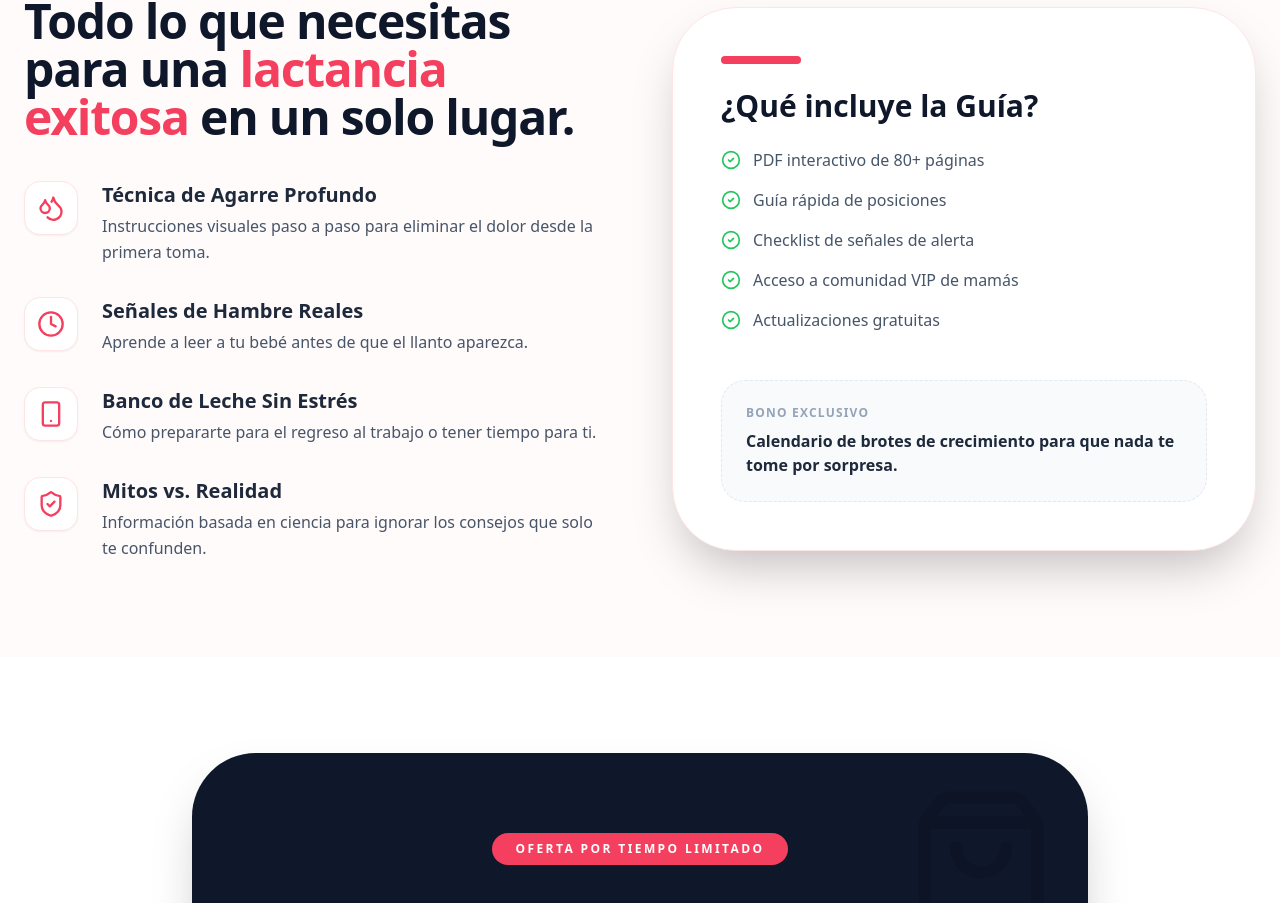
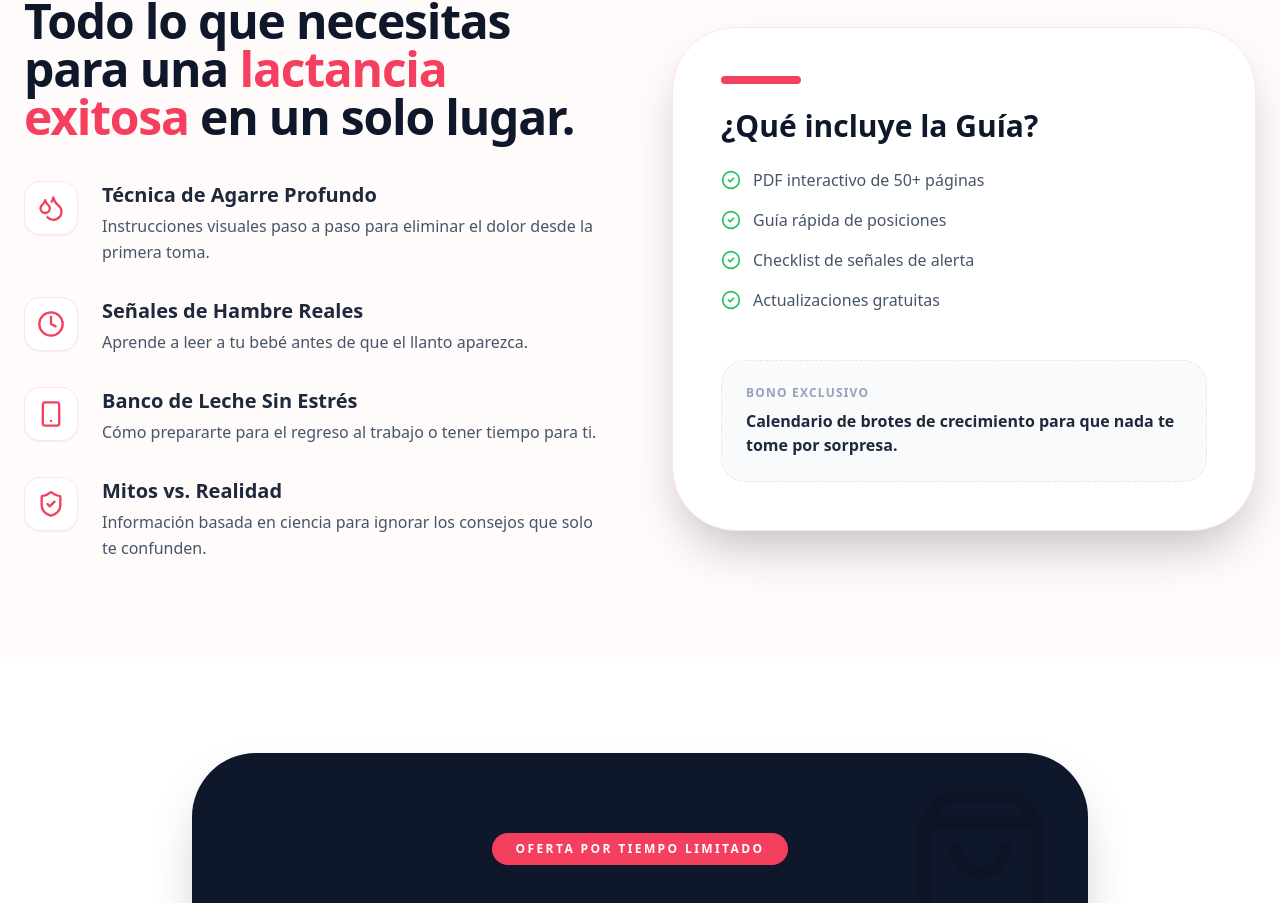
Before and after one commit to valentinagimenez0411/mamiguia, a React (Vite) app: page / in a window 1280 px wide. Shown: the part 1908-2811 px from the top of the page. Built offline with nearby package versions, Linux system fonts and the light colour scheme.

Commit message:
Update App.jsx

```diff
--- a/src/App.jsx
+++ b/src/App.jsx
@@ -28,7 +28,7 @@ const FAQItem = ({ question, answer }) => {
 
 
 export default function App() {
-  const HOTMART_LINK = "#"; // Reemplazar con el enlace real
+  const HOTMART_LINK = "https://pay.hotmart.com/S105827106G"; //
 
   return (
     <div className="min-h-screen bg-white selection:bg-rose-100 selection:text-rose-900 font-sans">
@@ -162,7 +162,7 @@ export default function App() {
                   <div className="bg-rose-500 h-2 w-20 rounded-full"></div>
                   <h3 className="text-3xl font-black text-slate-900">¿Qué incluye la Guía?</h3>
                   <ul className="space-y-4">
-                    {["PDF interactivo de 80+ páginas", "Guía rápida de posiciones", "Checklist de señales de alerta", "Acceso a comunidad VIP de mamás", "Actualizaciones gratuitas"].map((text, i) => (
+                    {["PDF interactivo de 50+ páginas", "Guía rápida de posiciones", "Checklist de señales de alerta","Actualizaciones gratuitas"].map((text, i) => (
                       <li key={i} className="flex items-center gap-3 text-slate-600 font-medium">
                         <CheckCircle2 className="text-green-500" size={20} /> {text}
                       </li>
```
